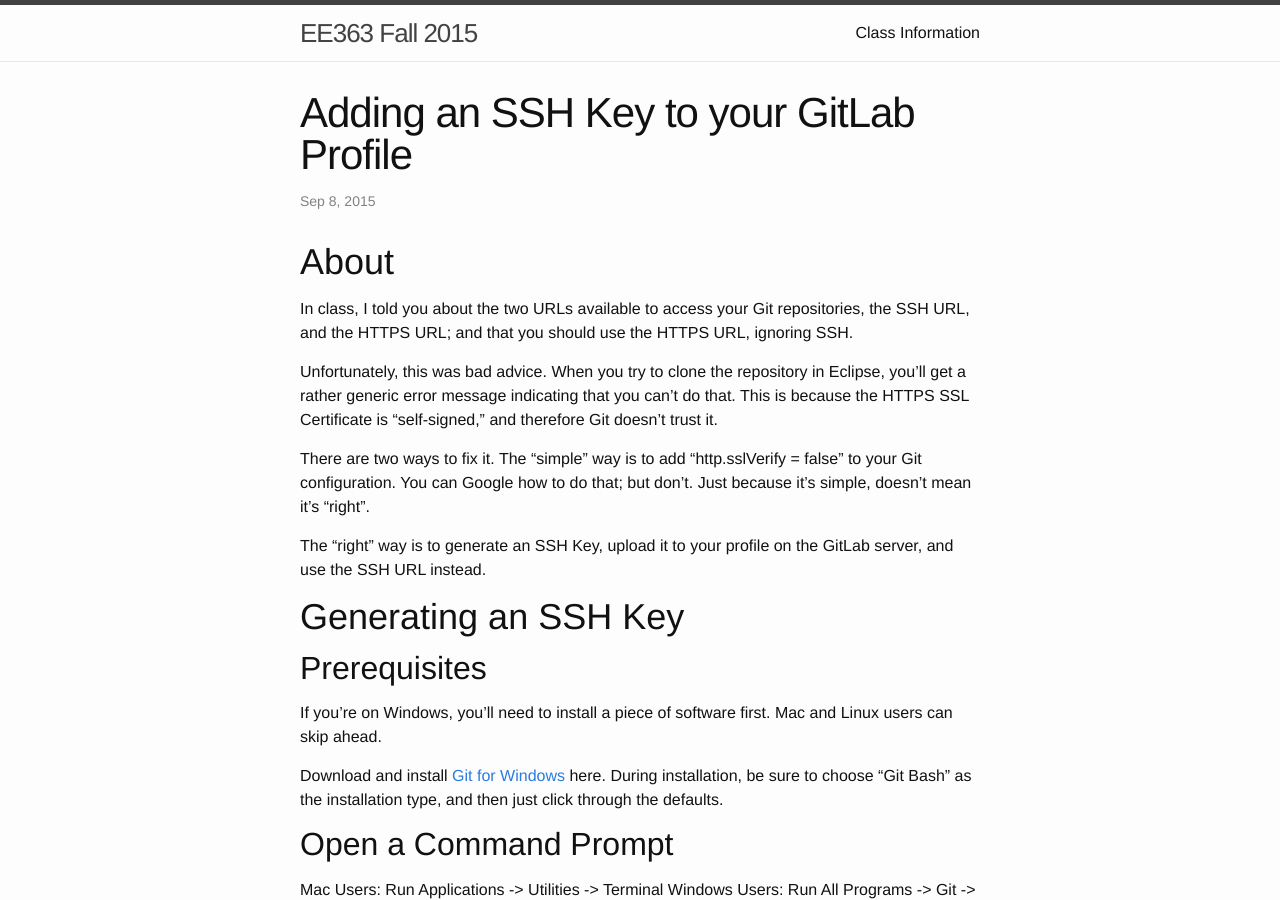
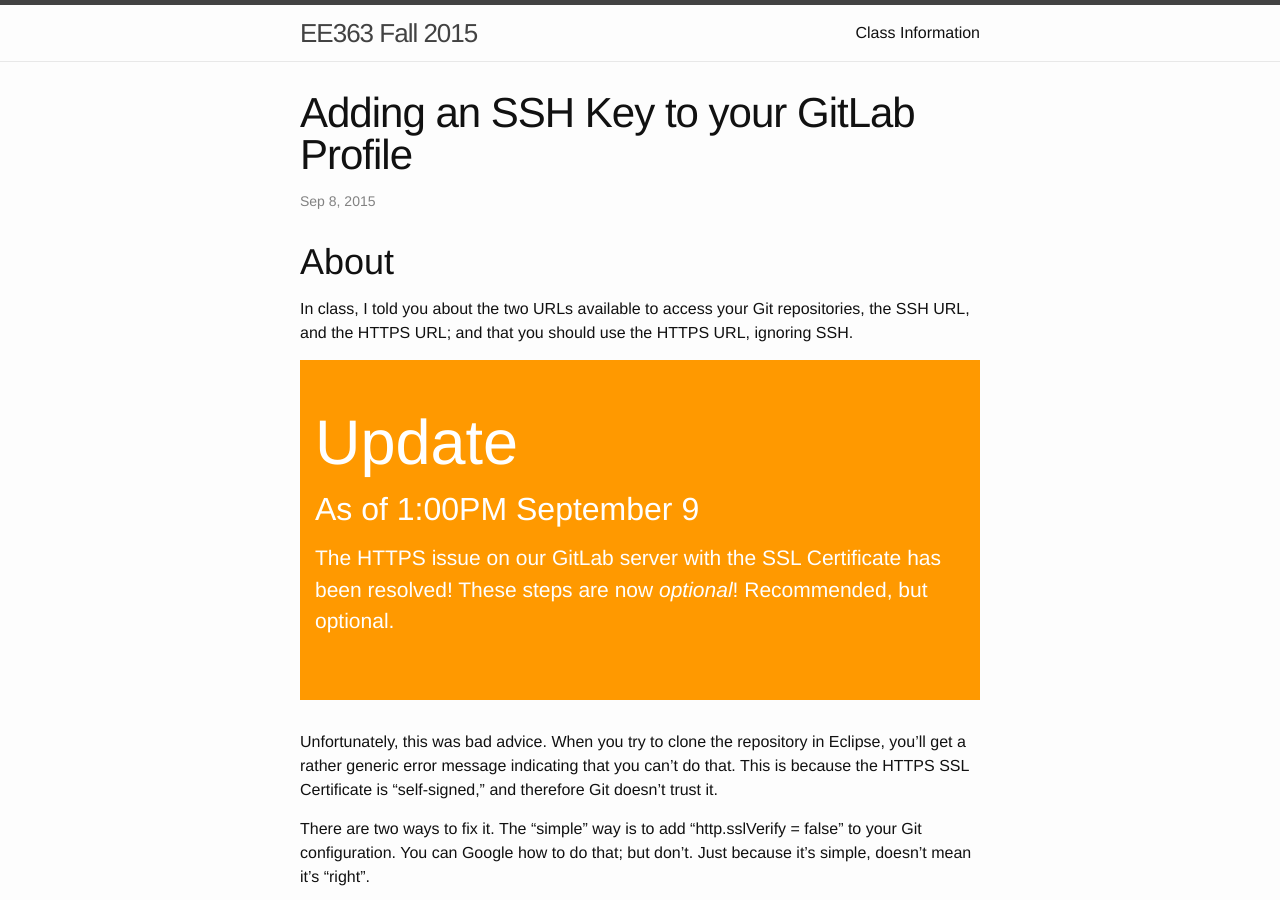
Before and after one commit to TimFanelli/ee363-fall2015, a Jekyll site: the page built from _posts/2015-09-08-SSH-Keys.markdown, in a window 1280 px wide and 900 px high. Built offline with Jekyll 4.4.1, drawn with Linux system fonts in a browser that asks for light colours.

Commit message:
Updated gitlab key post with update jumbotron - now optional

```diff
--- a/_posts/2015-09-08-SSH-Keys.markdown
+++ b/_posts/2015-09-08-SSH-Keys.markdown
@@ -5,6 +5,14 @@ categories: gitlab
 ---
 # About
 In class, I told you about the two URLs available to access your Git repositories, the SSH URL, and the HTTPS URL; and that you should use the HTTPS URL, ignoring SSH.
+
+<div class="jumbotron" style="color: #ffffff; background-color: #ff9900;">
+<div class="container">
+<h1>Update</h1>
+<h2>As of 1:00PM September 9</h2>
+<p>The HTTPS issue on our GitLab server with the SSL Certificate has been resolved! These steps are now <i>optional</i>! Recommended, but optional.</p>
+</div>
+</div>
 
 Unfortunately, this was bad advice. When you try to clone the repository in Eclipse, you'll get a rather generic error message indicating that you can't do that. This is because the HTTPS SSL Certificate is "self-signed," and therefore Git doesn't trust it.
 
```
